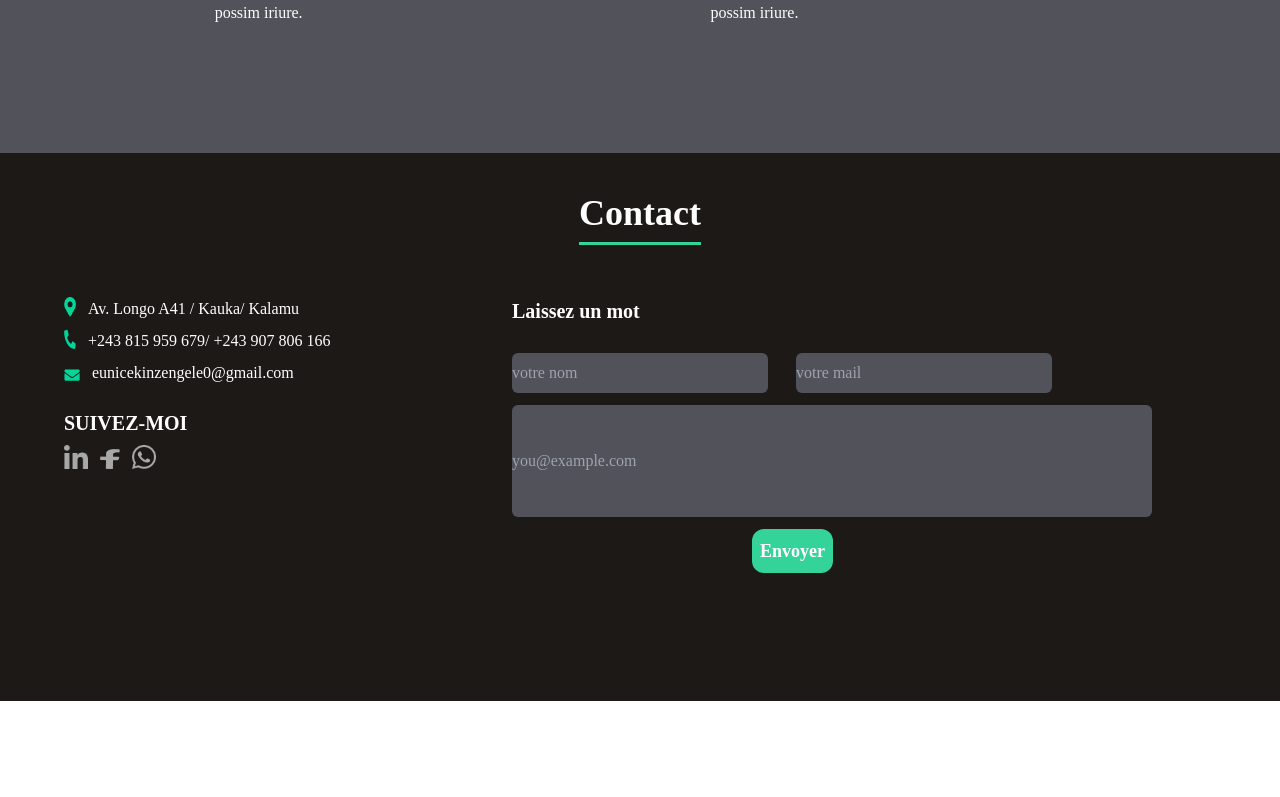
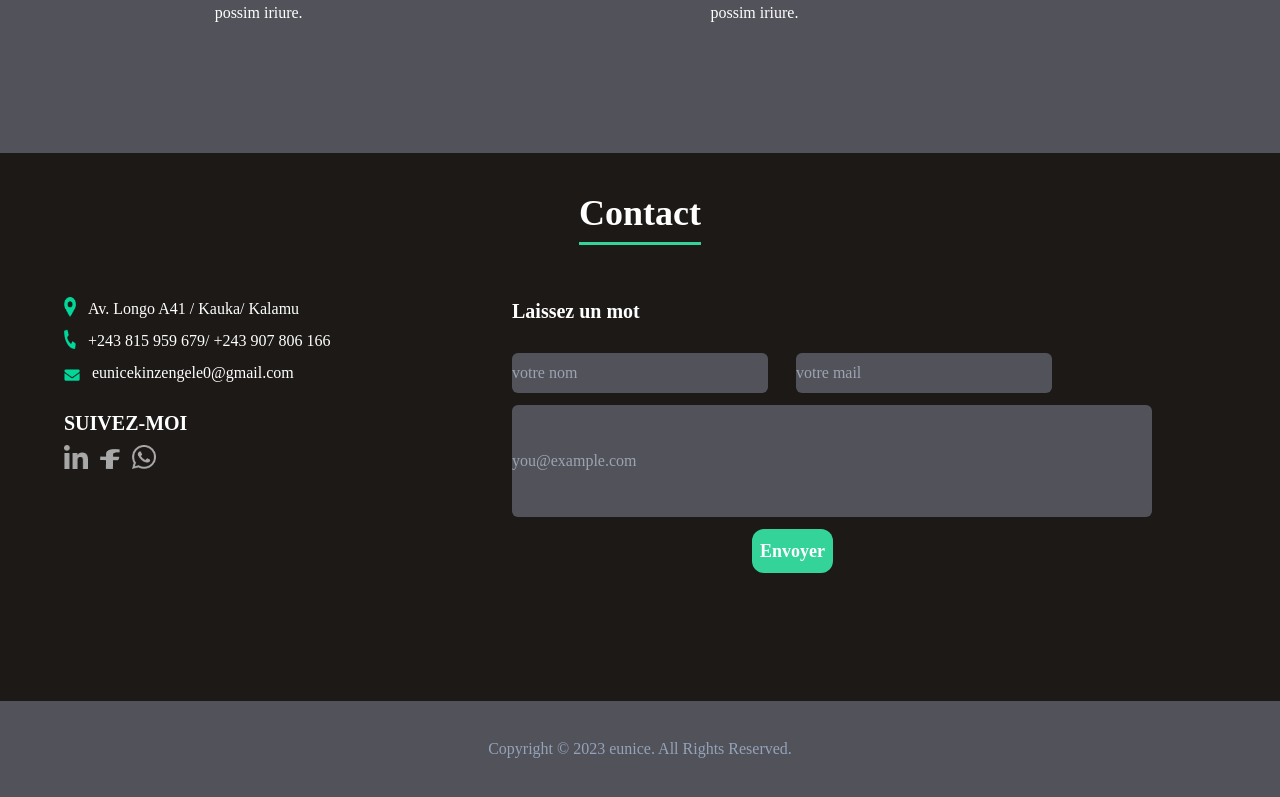
Before and after one commit to eunicekinzengele/My-Portfolio, a Next.js app: page / in a window 1280 px wide. Shown: the part 3263-4060 px from the top of the page. Before the commit the page ends 3964 px from the top, so only its background shows below. Built offline with nearby package versions, Linux system fonts and the light colour scheme.

Commit message:
adding footer

```diff
--- a/src/pages/Accueil.js
+++ b/src/pages/Accueil.js
@@ -5,6 +5,7 @@ import Competence from './Competence';
 import Realisations from './Realisations';
 import Services from './Services';
 import Contact from './Contact';
+import Footer from './Footer';
 
 export default function Accueil() {
   return (
@@ -38,6 +39,7 @@ export default function Accueil() {
       <Realisations/>
       <Services/>
       <Contact/>
+      <Footer/>
     </div>
   );
 }
--- a/src/pages/Footer.js
+++ b/src/pages/Footer.js
@@ -2,6 +2,8 @@ import React from 'react'
 
 export default function Footer() {
   return (
-    <div>Footer</div>
+    <div className=" h-24 bg-zinc-600 flex font-newFamilly1 items-center content-center ">
+        <p className='text-slate-400 m-auto'>Copyright © 2023 eunice. All Rights Reserved.</p>
+    </div>
   )
 }
```
